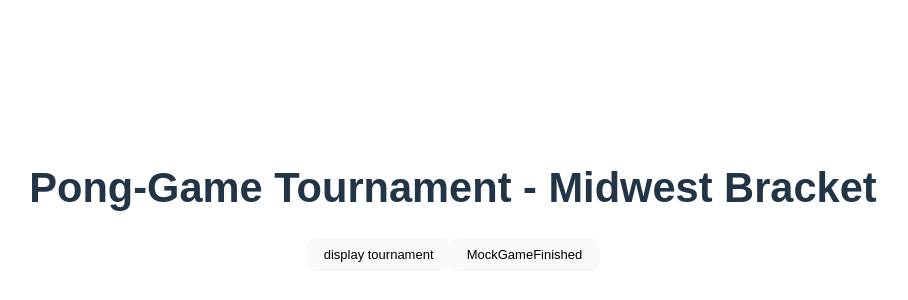
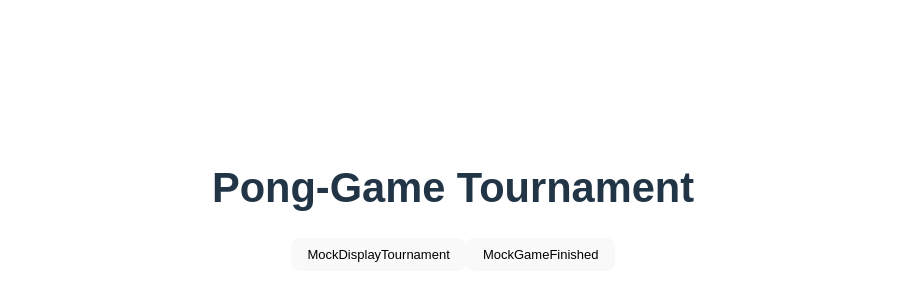
Before and after one commit to ShotaTanemura/ft_transcendence, a React (Vite) app in the folder pong-game/: page /tournament in a window 1280 px wide. Shown: the part 206-506 px from the top of the page, without its empty margins (187-1095 px from the left). Built offline with nearby package versions, Linux system fonts and the light colour scheme.

Commit message:
allow Tournament to display tournament page

```diff
--- a/pong-game/src/components/Home.jsx
+++ b/pong-game/src/components/Home.jsx
@@ -10,7 +10,6 @@ export function Home() {
 
   function handlesubmit(e) {
 	e.preventDefault();
-	console.log(PlayersInfo);
 	navigation("/tournament");
 	return ;
   }
--- a/pong-game/src/components/Tournament.jsx
+++ b/pong-game/src/components/Tournament.jsx
@@ -6,23 +6,38 @@ import './Tournament.css';
 export const Tournament = () => {
   const {PlayersInfo, setPlayersInfo} = useContext(PlayersContext);
   const [GameResult, setGameResult] = useState([]);
+  const [rounds, setRounds] = useState([]);
   // ここでサーバーにPlayersInfoの順番をシャッフルしてもらう。
 
   // 前の対戦が終わってtournamentに処理が移った時に実行する、トーナメントのアップデートを行うモック
-  function diplayTournament(next_round_games) {
-    var tmp = [];
-    var next_round_games= [];
+  function MockdiplayTournament() {
+    let tmp = [];
+    let next_round_games= [];
+    let new_rounds = GameResult;
+
   //次の試合の組を計算
     for (const index of Object.keys(PlayersInfo)) {
-      if (PlayersInfo[index].is_advancing === true) tmp.push(PlayersInfo[index]);
+      if (PlayersInfo[index].is_advancing) tmp.push(PlayersInfo[index]);
       if (tmp.length === 2) {
-        next_round_games.push({top: {name: tmp[0].name, score: 0, winner: true }, bottom: {name: tmp[1].name, score: 0, winner: true}})
+        next_round_games.push({top: {name: tmp[0].name, score: 0, winner: true }, bottom: {name: tmp[1].name, score: 0, winner: true}});
         tmp = [];
       }
     }
-    //最後に確定した試合を保存
-    setGameResult(PreResult => [...PreResult, next_round_games])
+    if (0 < next_round_games.length) {
+      setGameResult([...GameResult, next_round_games])
+      new_rounds.push(next_round_games);
+    }
     //GameResultではまだ描かれていない、未来の試合を追加
+    let num_of_games = next_round_games.length;
+    while (1 < num_of_games) {
+      let extra_round_games = [];
+      for (let i = 0; i < num_of_games; i+=2) {
+        extra_round_games.push({top: {name: "", score: 0, winner: true }, bottom: {name: "", score: 0, winner: true}});
+      }
+      new_rounds.push(extra_round_games);
+      num_of_games = Math.floor(num_of_games / 2);
+    }
+    setRounds(new_rounds);
   }
   // ゲーム終了時の結果を反映するためのモック
   function MockGameFinished() {
@@ -31,42 +46,12 @@ export const Tournament = () => {
       if (PlayersInfo[index].is_advancing)  count++;
       if (count % 2) setPlayersInfo(((players)=>{players[index].is_advancing = false; return players}));
     }
-    console.log(PlayersInfo);
   }
-
-  let rounds = GameResult
-
-  // ダミーデータ
-  //const rounds = [
-  // [
-  //   { top: { name: 'Lousville', score: 79, winner: true }, bottom: { name: 'NC A&T', score: 48, winner: false } },
-  //   { top: { name: 'Colo St', score: 84, winner: true }, bottom: { name: 'Missouri', score: 72, winner: false } },
-  //   { top: { name: 'Oklahoma St', score: 55, winner: false }, bottom: { name: 'Oregon', score: 68, winner: true } },
-  //   { top: { name: 'Saint Louis', score: 64, winner: true }, bottom: { name: 'New Mexico St', score: 44, winner: false } },
-  //   { top: { name: 'Memphis', score: 54, winner: true }, bottom: { name: 'St Mary\'s', score: 52, winner: false } },
-  //   { top: { name: 'Mich St', score: 65, winner: true }, bottom: { name: 'Valparaiso', score: 54, winner: false } },
-  //   { top: { name: 'Creighton', score: 67, winner: true }, bottom: { name: 'Cincinnati', score: 63, winner: false } },
-  //   { top: { name: 'Duke', score: 73, winner: true }, bottom: { name: 'Albany', score: 61, winner: false } }
-  // ],
-  // [
-  //   { top: { name: 'Lousville', score: 82, winner: true }, bottom: { name: 'Colo St', score: 56, winner: false } },
-  //   { top: { name: 'Oregon', score: 74, winner: true }, bottom: { name: 'Saint Louis', score: 57, winner: false } },
-  //   { top: { name: 'Memphis', score: 48, winner: false }, bottom: { name: 'Mich St', score: 70, winner: true } },
-  //   { top: { name: 'Creighton', score: 50, winner: false }, bottom: { name: 'Duke', score: 66, winner: true } }
-  // ],
-  // [
-  //   { top: { name: 'Lousville', score: 77, winner: true }, bottom: { name: 'Oregon', score: 69, winner: false } },
-  //   { top: { name: 'Mich St', score: 61, winner: false }, bottom: { name: 'Duke', score: 71, winner: true } }
-  // ],
-  // [
-  //   { top: { name: 'Lousville', score: 85, winner: true }, bottom: { name: 'Duke', score: 63, winner: false } }
-  // ]
-  //];
 
   return (
     <div>
-      <h1>Pong-Game Tournament - Midwest Bracket</h1>
-      <button onClick={diplayTournament}>display tournament</button>
+      <h1>Pong-Game Tournament</h1>
+      <button onClick={MockdiplayTournament}>MockDisplayTournament</button>
       <button onClick={MockGameFinished}>MockGameFinished</button>
       <Bracket rounds={rounds} />
     </div>
```
